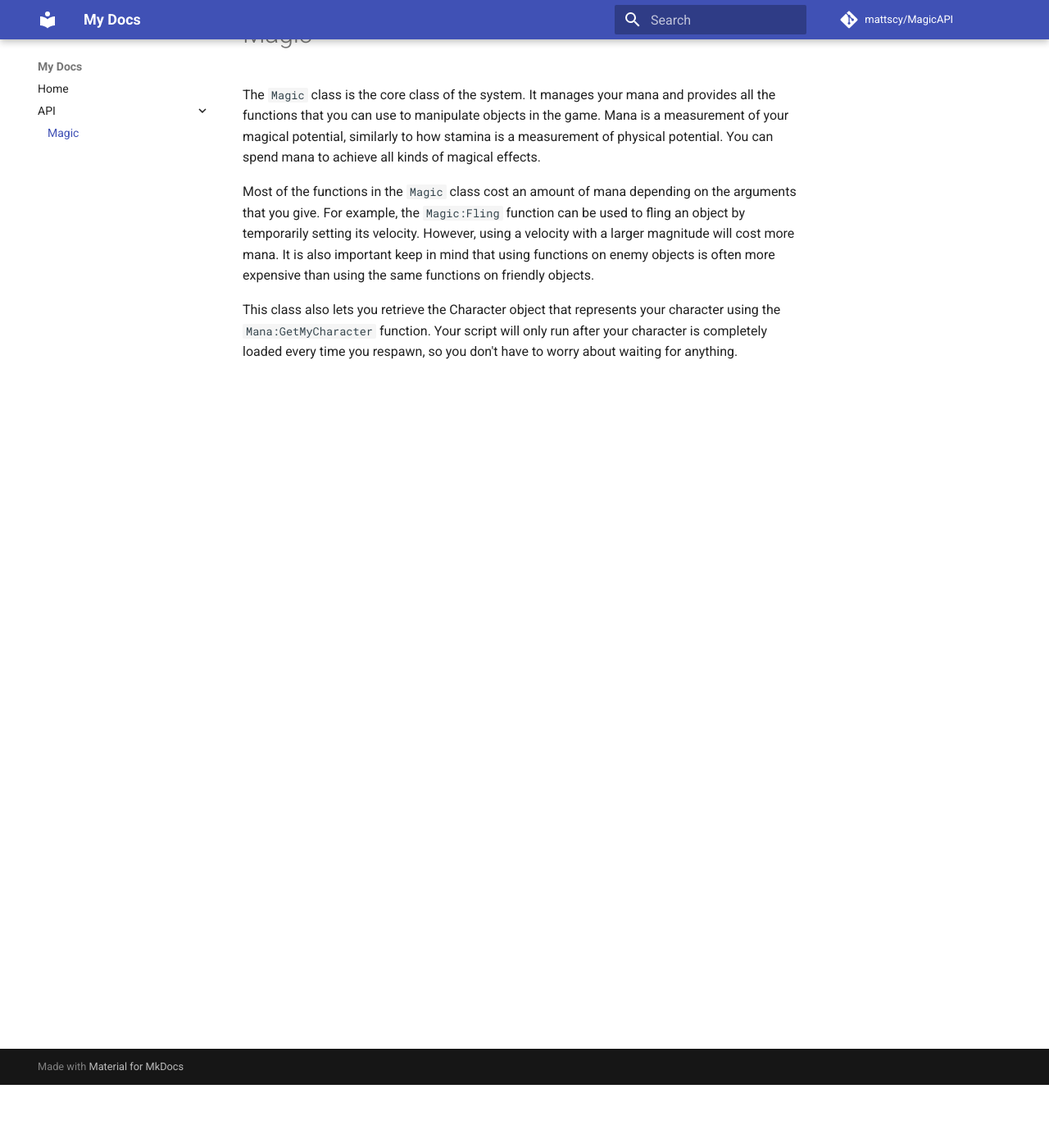
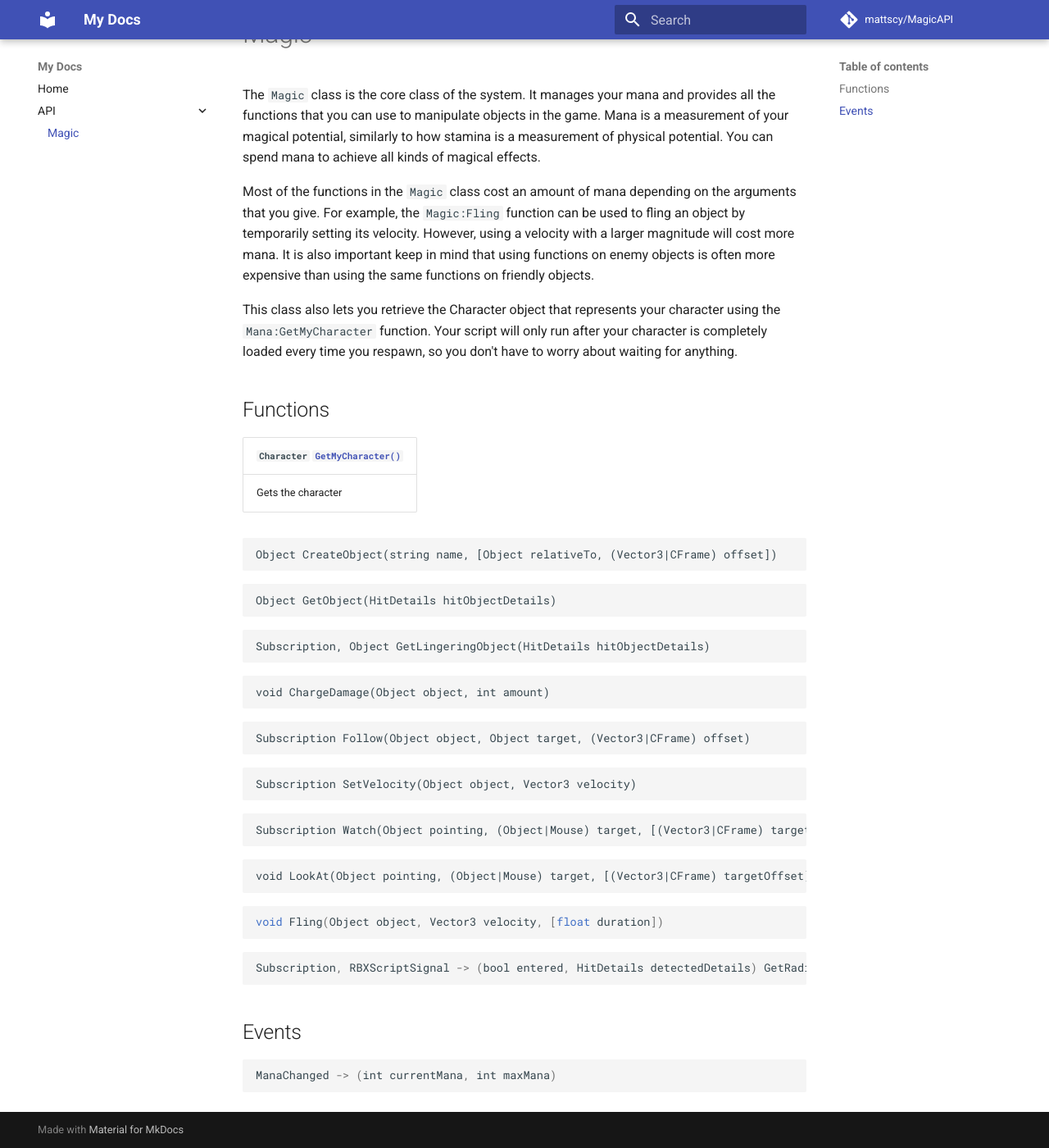
Before and after one commit to mattscy/MagicAPI, an MkDocs documentation site: the page built from docs/api/magic/index.md, in a window 1280 px wide and 1400 px high, scrolled down 77 px. Shown: the whole window at 82% size. Built offline with MkDocs 1.6.1 and Material for MkDocs 9.7.7, drawn with Linux system fonts in a browser that asks for light colours; comment, search, counter and statistics services are not loaded.

Commit message:
updated magic index

````diff
--- a/docs/api/magic/index.md
+++ b/docs/api/magic/index.md
@@ -1,7 +1,50 @@
 # Magic
-
 The `Magic` class is the core class of the system. It manages your mana and provides all the functions that you can use to manipulate objects in the game. Mana is a measurement of your magical potential, similarly to how stamina is a measurement of physical potential. You can spend mana to achieve all kinds of magical effects.
 
 Most of the functions in the `Magic` class cost an amount of mana depending on the arguments that you give. For example, the `Magic:Fling` function can be used to fling an object by temporarily setting its velocity. However, using a velocity with a larger magnitude will cost more mana. It is also important keep in mind that using functions on enemy objects is often more expensive than using the same functions on friendly objects.
 
 This class also lets you retrieve the Character object that represents your character using the `Mana:GetMyCharacter` function. Your script will only run after your character is completely loaded every time you respawn, so you don't have to worry about waiting for anything.
+
+## Functions
+
+
+
+| `Character` [`GetMyCharacter()`](../GetMyCharacter.md) |
+| - |
+| Gets the character  |
+
+```
+Object CreateObject(string name, [Object relativeTo, (Vector3|CFrame) offset])
+```
+```
+Object GetObject(HitDetails hitObjectDetails)
+```
+```
+Subscription, Object GetLingeringObject(HitDetails hitObjectDetails)
+```
+```
+void ChargeDamage(Object object, int amount)
+```
+```
+Subscription Follow(Object object, Object target, (Vector3|CFrame) offset)
+```
+```
+Subscription SetVelocity(Object object, Vector3 velocity)
+```
+```
+Subscription Watch(Object pointing, (Object|Mouse) target, [(Vector3|CFrame) targetOffset])
+```
+```
+void LookAt(Object pointing, (Object|Mouse) target, [(Vector3|CFrame) targetOffset])
+```
+```
+void Fling(Object object, Vector3 velocity, [float duration])
+```
+```
+Subscription, RBXScriptSignal -> (bool entered, HitDetails detectedDetails) GetRadiusDetectionSignal(Object detecting, float radius)
+```
+
+## Events
+```
+ManaChanged -> (int currentMana, int maxMana)
+```
--- a/mkdocs.yml
+++ b/mkdocs.yml
@@ -11,3 +11,8 @@ nav:
   - Home: index.md
   - API:
     - Magic: api/magic/index.md
+
+
+markdown_extensions:
+  - admonition
+  - codehilite
````
Also changed, not shown: docs/api/magic/GetMyCharacter.md (added, +1 -0 lines).
